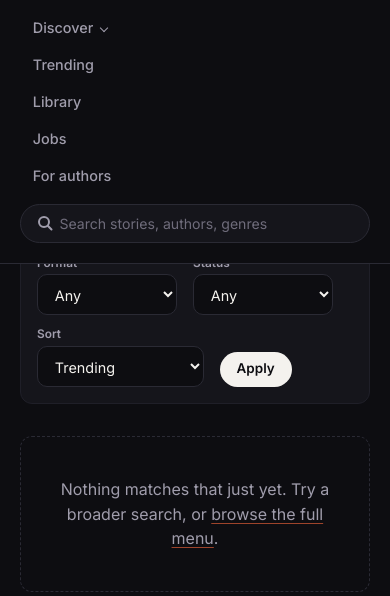
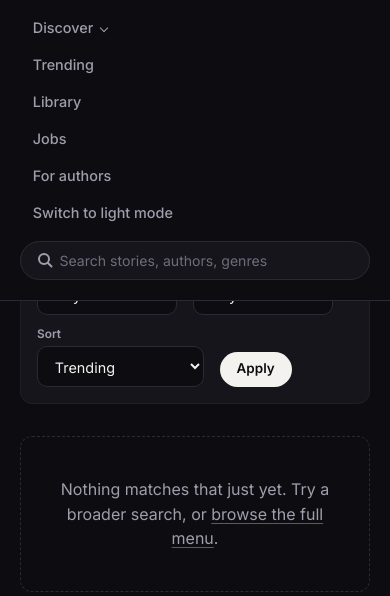
Before and after one commit to thecrowndeveloper/InkkHobby, a Django app: page /browse/ in a window 390 px wide, after a click on "Menu". Shown: the part 65-661 px from the top of the page. Run offline with Django 5.2, Linux system fonts and the light colour scheme; data that the repository does not hold is empty.

Commit message:
Fix light/dark mode toggle
- Toggle switched to a 'paper' theme the stylesheet never defined, so light mode never applied; it now switches dark <-> light
- Startup script ignores stale saved values (e.g. 'paper') that left browsers stuck
- Add the toggle to the mobile menu (it was hidden below 980px) and show a sun or moon icon for the current mode
- Reading room follows the site theme by default ('Match site'); dark, light and sepia remain explicit overrides
- Make hero badges visible in light mode

Co-Authored-By: Claude Sonnet 5.5 <noreply@anthropic.com>
Claude-Session: https://claude.ai/code/session_01AEC34CXbSxDJYNJXM1G2tk

```diff
--- a/static/css/inkhobby.css
+++ b/static/css/inkhobby.css
@@ -125,6 +125,9 @@ code { font-size: .88em; background: var(--raised); padding: .12em .4em; border-
 .icon-btn { width: 38px; height: 38px; border-radius: 50%; border: 1px solid var(--line); background: transparent; color: var(--muted); cursor: pointer; display: grid; place-items: center; }
 .icon-btn:hover { color: var(--text); border-color: var(--muted); }
 .icon-btn svg { width: 17px; height: 17px; }
+.ico-moon { display: none; } :root[data-theme="light"] .ico-sun { display: none; } :root[data-theme="light"] .ico-moon { display: block; }
+.nav-theme { display: none; align-items: center; padding: .5rem .8rem; border: 0; border-radius: 8px; background: none; color: var(--muted); font: 500 .9rem var(--ui); cursor: pointer; text-align: left; }
+.nav-theme:hover { color: var(--text); background: var(--raised); }
 .daily { display: inline-flex; align-items: center; gap: .5rem; font: 600 .8rem var(--ui); padding: .55rem .85rem; border-radius: 999px; background: color-mix(in srgb, var(--accent) 16%, transparent); color: var(--accent); border: 0; cursor: pointer; white-space: nowrap; }
 .daily:hover { background: color-mix(in srgb, var(--accent) 26%, transparent); color: var(--accent); }
 .daily--done { background: var(--raised); color: var(--muted); cursor: default; }
@@ -151,6 +154,7 @@ code { font-size: .88em; background: var(--raised); padding: .12em .4em; border-
   .site-header__tools { margin-left: 0; gap: .4rem; }
   .daily { font-size: 0; padding: .6rem; gap: 0; } .daily--done { font-size: .78rem; gap: .3rem; }
   .site-header__tools .icon-btn { display: none; }
+  .nav-theme { display: block; }
 }
 
 /* ---------- Toasts ---------- */
@@ -184,7 +188,7 @@ code { font-size: .88em; background: var(--raised); padding: .12em .4em; border-
 .spot__slide.is-active { display: grid; animation: fade .5s ease both; }
 @keyframes fade { from { opacity: 0; transform: translateY(6px); } }
 .spot__badges { display: flex; flex-wrap: wrap; gap: .5rem; margin-bottom: 1.1rem; }
-.badge { font: 700 .72rem/1 var(--ui); letter-spacing: .06em; text-transform: uppercase; padding: .45rem .65rem; border-radius: 6px; background: rgb(255 255 255 / .12); backdrop-filter: blur(6px); }
+.badge { font: 700 .72rem/1 var(--ui); letter-spacing: .06em; text-transform: uppercase; padding: .45rem .65rem; border-radius: 6px; background: color-mix(in srgb, var(--text) 13%, transparent); backdrop-filter: blur(6px); }
 .badge--hot { background: var(--accent); color: var(--accent-ink); }
 .spot__title { font-size: clamp(2.4rem, 5.6vw, 4.6rem); font-weight: 800; letter-spacing: -.04em; line-height: 1; margin-bottom: .6rem; max-width: 16ch; }
 .spot__by { font-size: 1.05rem; color: var(--muted); margin-bottom: 1.1rem; }
--- a/static/js/inkhobby.js
+++ b/static/js/inkhobby.js
@@ -8,13 +8,22 @@
     set: function (k, v) { try { localStorage.setItem(k, v); } catch (e) {} }
   };
 
-  // Theme (paper / ink)
-  var themeBtn = $("[data-theme-toggle]");
-  if (themeBtn) themeBtn.addEventListener("click", function () {
-    var next = document.documentElement.dataset.theme === "dark" ? "paper" : "dark";
-    document.documentElement.dataset.theme = next;
-    store.set("ink-theme", next);
+  // Site theme: dark (default) or light. The startup script in <head> applies the saved choice before first paint.
+  var root = document.documentElement;
+  var syncThemeUI = function () {
+    var light = root.dataset.theme === "light";
+    $$("[data-theme-label]").forEach(function (el) { el.textContent = light ? "dark" : "light"; });
+    $$("[data-theme-toggle]").forEach(function (b) { b.setAttribute("aria-pressed", String(light)); });
+  };
+  $$("[data-theme-toggle]").forEach(function (btn) {
+    btn.addEventListener("click", function () {
+      root.dataset.theme = root.dataset.theme === "light" ? "dark" : "light";
+      store.set("ink-theme", root.dataset.theme);
+      syncThemeUI();
+      document.dispatchEvent(new CustomEvent("ink:theme"));
+    });
   });
+  syncThemeUI();
 
   // Mobile nav
   var navBtn = $("[data-nav-toggle]"), nav = $("#primary-nav");
@@ -96,10 +105,19 @@
   var widths = [34, 38, 46], wi = parseInt(store.get("ink-width") || "1", 10);
   var applySize = function () { reader.style.setProperty("--rs", size + "rem"); };
   var applyWidth = function () { reader.style.setProperty("--rw", widths[wi] + "rem"); };
+  // Reader theme: "auto" follows the site theme; dark / light / sepia are explicit overrides.
   var themeSel = $("[data-reader-theme-select]", reader);
-  var savedTheme = store.get("ink-reader-theme") || "night";
-  reader.dataset.readerTheme = savedTheme;
-  if (themeSel) { themeSel.value = savedTheme; themeSel.addEventListener("change", function () { reader.dataset.readerTheme = themeSel.value; store.set("ink-reader-theme", themeSel.value); }); }
+  var VALID = { night: 1, paper: 1, sepia: 1 };
+  var savedTheme = store.get("ink-reader-theme");
+  if (!VALID[savedTheme]) savedTheme = "auto";
+  var applyReaderTheme = function (v) {
+    if (VALID[v]) reader.dataset.readerTheme = v; else reader.removeAttribute("data-reader-theme");
+  };
+  applyReaderTheme(savedTheme);
+  if (themeSel) {
+    themeSel.value = savedTheme;
+    themeSel.addEventListener("change", function () { applyReaderTheme(themeSel.value); store.set("ink-reader-theme", themeSel.value); });
+  }
   applySize(); applyWidth();
 
   $$("[data-size]", reader).forEach(function (b) {
--- a/templates/base.html
+++ b/templates/base.html
@@ -9,7 +9,7 @@
   <link rel="preconnect" href="https://fonts.googleapis.com">
   <link rel="preconnect" href="https://fonts.gstatic.com" crossorigin>
   <link href="https://fonts.googleapis.com/css2?family=Inter:wght@400..800&family=Lora:wght@400..700&display=swap" rel="stylesheet">
-  <script>(function(){try{var t=localStorage.getItem("ink-theme");if(t){document.documentElement.dataset.theme=t;}}catch(e){}})();</script>
+  <script>(function(){try{var t=localStorage.getItem("ink-theme");if(t==="light"||t==="dark"){document.documentElement.dataset.theme=t;}}catch(e){}})();</script>
   <link rel="stylesheet" href="{% static 'css/inkhobby.css' %}">
   {% block extra_head %}{% endblock %}
 </head>
@@ -40,6 +40,8 @@
       <a href="{% url 'careers:jobs' %}">Jobs</a>
       <a href="{% url 'careers:benefits' %}">For authors</a>
 
+      <button class="nav-theme" type="button" data-theme-toggle>Switch to <span data-theme-label>light</span> mode</button>
+
       <form class="search" action="{% url 'books:search' %}" role="search">
         <label class="sr" for="site-search">Search stories</label>
         <input id="site-search" type="search" name="q" placeholder="Search stories, authors, genres" value="{{ q|default:'' }}">
@@ -47,8 +49,9 @@
     </nav>
 
     <div class="site-header__tools">
-      <button class="icon-btn" type="button" data-theme-toggle aria-label="Switch between dark and light">
-        <svg viewBox="0 0 20 20" fill="none" stroke="currentColor" stroke-width="1.6" stroke-linecap="round" aria-hidden="true"><circle cx="10" cy="10" r="3.6"/><path d="M10 2v2M10 16v2M2 10h2M16 10h2M4.3 4.3l1.4 1.4M14.3 14.3l1.4 1.4M4.3 15.7l1.4-1.4M14.3 5.7l1.4-1.4"/></svg>
+      <button class="icon-btn" type="button" data-theme-toggle aria-label="Switch between dark and light mode">
+        <svg class="ico-sun" viewBox="0 0 20 20" fill="none" stroke="currentColor" stroke-width="1.6" stroke-linecap="round" aria-hidden="true"><circle cx="10" cy="10" r="3.6"/><path d="M10 2v2M10 16v2M2 10h2M16 10h2M4.3 4.3l1.4 1.4M14.3 14.3l1.4 1.4M4.3 15.7l1.4-1.4M14.3 5.7l1.4-1.4"/></svg>
+        <svg class="ico-moon" viewBox="0 0 20 20" fill="none" stroke="currentColor" stroke-width="1.6" stroke-linecap="round" stroke-linejoin="round" aria-hidden="true"><path d="M16.5 11.6A6.9 6.9 0 0 1 8.4 3.5a6.9 6.9 0 1 0 8.1 8.1Z"/></svg>
       </button>
       {% if user.is_authenticated %}
         {% if daily.claimed %}
--- a/templates/books/chapter.html
+++ b/templates/books/chapter.html
@@ -12,7 +12,7 @@
 {% block main %}
 <div class="reader-progress" data-progress aria-hidden="true"></div>
 
-<div class="reader-shell" data-reader data-reader-theme="night" data-chapter-url="{% url 'books:translate' book.slug chapter.number %}">
+<div class="reader-shell" data-reader data-chapter-url="{% url 'books:translate' book.slug chapter.number %}">
   <div class="reader-bar">
     <div class="wrap reader-bar__inner">
       <a class="reader-bar__back" href="{{ book.get_absolute_url }}">← {{ book.title }}</a>
@@ -21,7 +21,7 @@
         <button type="button" data-size="1" aria-label="Larger text">A+</button>
         <button type="button" data-width aria-label="Change line width">Width</button>
         <select data-reader-theme-select aria-label="Reading theme">
-          <option value="night">Dark</option><option value="paper">Light</option><option value="sepia">Sepia</option>
+          <option value="auto">Match site</option><option value="night">Dark</option><option value="paper">Light</option><option value="sepia">Sepia</option>
         </select>
         {% if readable %}
         <select data-translate aria-label="Translate this chapter">
```
